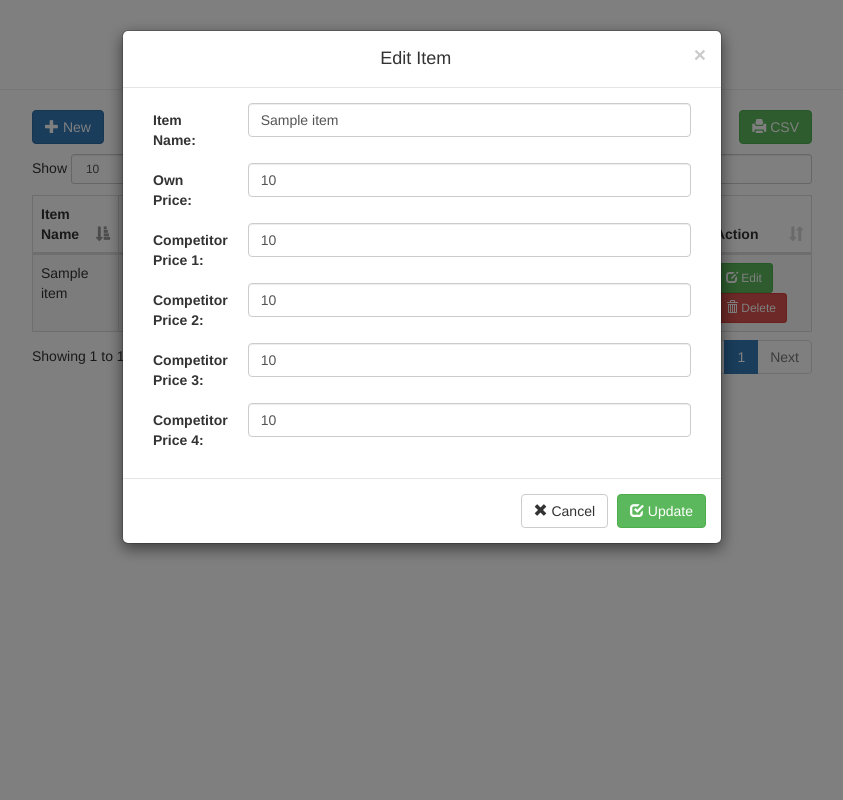
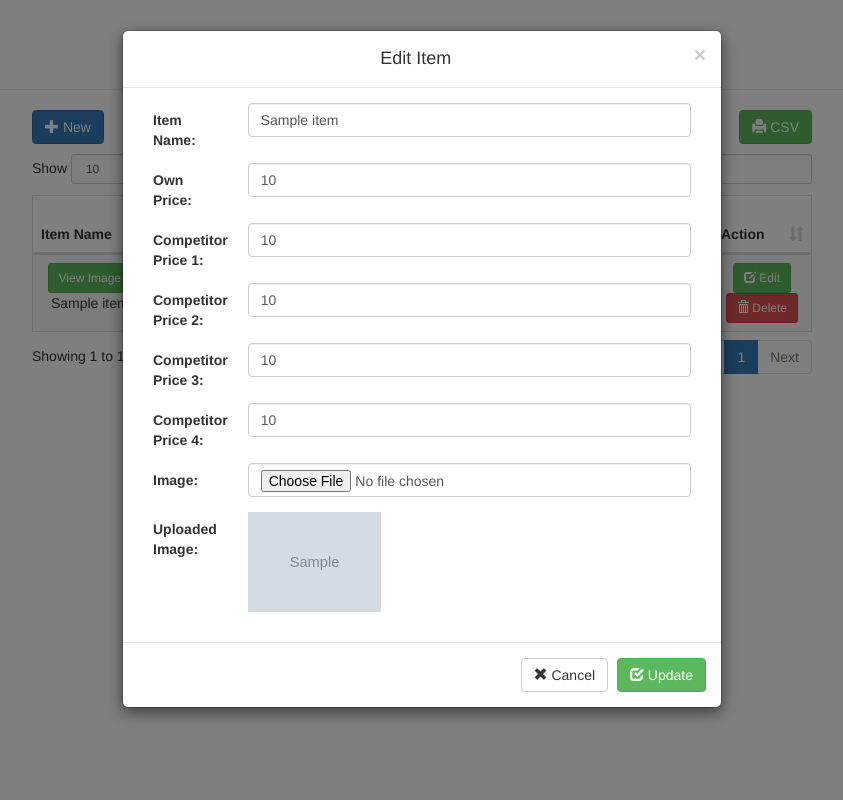
Before and after one commit to bienzworld/crud-data-table, a PHP site: page / in a window 1280 px wide, after a click on "Edit". Shown: the whole page, without its empty margins (218-1061 px from the left). Run offline with PHP 8.4, Linux system fonts and the light colour scheme; tables that the repository leaves empty or names only in its code hold one stand-in row (values such as "Sample post"); grey boxes marked "Sample" are stand-in pictures.

Commit message:
update edit item list and replace image with icon when click it will redirect to another tab to view

```diff
--- a/add.php
+++ b/add.php
@@ -11,11 +11,13 @@
     $comp_price4 = $_POST['comp_price4'];
 
     // Handle image upload
-    $targetDirectory = "uploads/"; // Specify the folder where you want to save the images
+    $targetDirectory = "uploads/";
 	if (!file_exists($targetDirectory)) {
 		mkdir($targetDirectory, 0777, true);
 	}
-    $targetFile = $targetDirectory . basename($_FILES['images']['name']);
+    $dateFormat = "YmdHis";
+    $currentDate = date($dateFormat);
+    $targetFile = $targetDirectory . $currentDate . "_" . basename($_FILES['images']['name']);
 
     // Check if the file is an actual image
     $imageFileType = strtolower(pathinfo($targetFile, PATHINFO_EXTENSION));
--- a/add_modal.php
+++ b/add_modal.php
@@ -22,7 +22,7 @@
                         <label class="control-label modal-label">Own Price:</label>
                     </div>
                     <div class="col-sm-10">
-                        <input type="number" class="form-control" name="own_price" placeholder="Own Price" required>
+                        <input type="number" class="form-control" name="own_price" placeholder="Own Price" step="0.01" required>
                     </div>
                 </div>
                 <div class="row form-group">
@@ -30,7 +30,7 @@
                         <label class="control-label modal-label">Competitor Price 1:</label>
                     </div>
                     <div class="col-sm-10">
-                        <input type="number" class="form-control" name="comp_price1" placeholder="Competitor Price" required>
+                        <input type="number" class="form-control" name="comp_price1" placeholder="Competitor Price" step="0.01" required>
                     </div>
                 </div>
                 <div class="row form-group">
@@ -38,7 +38,7 @@
                         <label class="control-label modal-label">Competitor Price 2:</label>
                     </div>
                     <div class="col-sm-10">
-                        <input type="number" class="form-control" name="comp_price2" placeholder="Competitor Price" required>
+                        <input type="number" class="form-control" name="comp_price2" placeholder="Competitor Price" step="0.01" required>
                     </div>
                 </div>
                 <div class="row form-group">
@@ -46,7 +46,7 @@
                         <label class="control-label modal-label">Competitor Price 3:</label>
                     </div>
                     <div class="col-sm-10">
-                        <input type="number" class="form-control" name="comp_price3" placeholder="Competitor Price" required>
+                        <input type="number" class="form-control" name="comp_price3" placeholder="Competitor Price" step="0.01" required>
                     </div>
                 </div>
                 <div class="row form-group">
@@ -54,7 +54,7 @@
                         <label class="control-label modal-label">Competitor Price 4:</label>
                     </div>
                     <div class="col-sm-10">
-                        <input type="number" class="form-control" name="comp_price4" placeholder="Competitor Price" required>
+                        <input type="number" class="form-control" name="comp_price4" placeholder="Competitor Price" step="0.01" required>
                     </div>
                 </div>
                 <div class="row form-group">
--- a/edit_delete_modal.php
+++ b/edit_delete_modal.php
@@ -8,7 +8,7 @@
             </div>
             <div class="modal-body">
 			<div class="container-fluid">
-			<form method="POST" action="edit.php">
+			<form method="POST" action="edit.php" enctype="multipart/form-data">
 				<input type="hidden" class="form-control" name="item_id" value="<?php echo $row['item_id']; ?>">
 				<div class="row form-group">
 					<div class="col-sm-2">
@@ -58,6 +58,25 @@
 						<input type="text" class="form-control" name="comp_price4" value="<?php echo $row['comp_price4']; ?>">
 					</div>
 				</div>
+				<!--upload image-->
+				<div class="row form-group">
+                    <div class="col-sm-2">
+                        <label class="control-label modal-label">Image:</label>
+                    </div>
+                    <div class="col-sm-10">
+                        <!-- Give your file input an id -->
+                        <input type="file" class="form-control custom-file-input" name="images" id="images">
+                    </div>
+                </div>
+                <div class="row form-group">
+                    <div class="col-sm-2">
+                        <label class="control-label modal-label">Uploaded Image:</label>
+                    </div>
+                    <div class="col-sm-10">
+                        <!-- Add the ID to the img tag to display the uploaded image -->
+                        <img src="<?php echo $row['images']; ?>" id="uploadedImage" alt="" style="max-width: 50%; max-height: 100px;">
+                    </div>
+                </div>
             </div>
 			</div>
             <div class="modal-footer">
--- a/index.php
+++ b/index.php
@@ -8,18 +8,7 @@
 	<title>Items</title>
 	<link rel="stylesheet" type="text/css" href="bootstrap/css/bootstrap.min.css">
 	<link rel="stylesheet" type="text/css" href="datatable/dataTable.bootstrap.min.css">
-	<style>
-		.height10{
-			height:10px;
-		}
-		.mtop10{
-			margin-top:10px;
-		}
-		.modal-label{
-			position:relative;
-			top:7px
-		}
-	</style>
+	<link rel="stylesheet" type="text/css" href="style.css">
 </head>
 <body>
 <div class="container">
@@ -52,7 +41,7 @@
 			</div>
 			<div class="row">
 				<a href="#addnew" data-toggle="modal" class="btn btn-primary"><span class="glyphicon glyphicon-plus"></span> New</a>
-				<a href="export_csv.php" class="btn btn-success pull-right"><span class="glyphicon glyphicon-print"></span> CSV</a>
+				<button id="exportCsvBtn" class="btn btn-success pull-right"><span class="glyphicon glyphicon-print"></span> CSV</button>
 
 			</div>
 			<div class="height10">
@@ -74,9 +63,11 @@
 							$sql = "SELECT * FROM items";
 							$query = $conn->query($sql);
 							while($row = $query->fetch_assoc()){
+								$itemImage = $row['images'];
 								echo
-								"<tr>
-									<td>".$row['item_name']."</td>
+								"<tr class='table-format'>
+									<td><button class='btn btn-success btn-sm view-image-button' data-image='$itemImage'>View Image</button>
+									$row[item_name]</td>
 									<td>"."₱".number_format($row['own_price'], 2)."</td>
 									<td>"."₱".number_format($row['comp_price1'], 2)."</td>
 									<td>"."₱".number_format($row['comp_price2'], 2)."</td>
@@ -97,7 +88,6 @@
 	</div>
 </div>
 <?php include('add_modal.php') ?>
-
 <script src="jquery/jquery.min.js"></script>
 <script src="bootstrap/js/bootstrap.min.js"></script>
 <script src="datatable/jquery.dataTables.min.js"></script>
@@ -112,31 +102,39 @@
     $(document).on('click', '.close', function(){
     	$('.alert').hide();
     })
-	    // Export CSV button click event
 	$('#exportCsvBtn').on('click', function () {
-        // Get the current DataTable data
     var currentData = dataTable.rows({ page: 'current' }).data().toArray();
+    var csvContent = "Item Name,Own Price,Competitor Price 1,Competitor Price 2,Competitor Price 3,Competitor Price 4\n";
 
-        // Create a CSV string from the current data
-        var csvContent = "Item Name,Own Price,Competitor Price 1,Competitor Price 2,Competitor Price 3,Competitor Price 4\n";
     for (var i = 0; i < currentData.length; i++) {
-            csvContent += '"' + currentData[i][0] + '","' + currentData[i][1] + '","' + currentData[i][2] + '","' + currentData[i][3] + '","' + currentData[i][4] + '","' + currentData[i][5] + '"\n';
+        // Replace HTML tags with an empty string to remove them from the data
+        var rowData = currentData[i].map(function (cellData) {
+            return cellData.replace(/<[^>]*>/g, '').trim(); // This regex removes HTML tags
+        });
+
+        csvContent += '"' + rowData[0] + '","' + rowData[1] + '","' + rowData[2] + '","' + rowData[3] + '","' + rowData[4] + '","' + rowData[5] + '"\n';
     }
 
-        // Create a Blob containing the CSV data
+    // Rest of the code for creating and downloading the CSV remains the same
     var blob = new Blob([csvContent], { type: 'text/csv;charset=utf-8;' });
-
-        // Create a download link for the CSV file
     var currentDate = new Date();
     var filename = 'items_' + currentDate.getFullYear() + '-' + ('0' + (currentDate.getMonth() + 1)).slice(-2) + '-' + ('0' + currentDate.getDate()).slice(-2) + '.csv';
     var downloadLink = document.createElement("a");
     downloadLink.href = URL.createObjectURL(blob);
     downloadLink.download = filename;
-
-        // Trigger the download
     document.body.appendChild(downloadLink);
     downloadLink.click();
     document.body.removeChild(downloadLink);
+	});
+
+});
+</script>
+<script>
+	$(document).ready(function() {
+    // Define a click event handler for the buttons with the class view-image-button
+    	$(".view-image-button").click(function() {
+   	     var imageUrl = $(this).data('image'); // Get the image URL from the data attribute
+  	      window.open(imageUrl, '_blank');
  	   });
 	});
 </script>
--- /dev/null
+++ b/style.css
@@ -0,0 +1,15 @@
+.height10{
+    height:10px;
+}
+.mtop10{
+    margin-top:10px;
+}
+.modal-label{
+    position:relative;
+    top:7px;
+}
+.table-format{
+    text-align: center;
+    vertical-align: middle;
+
+}
```
Also changed, not shown: delete.php (+19 -11 lines), edit.php (+32 -11 lines), uploads/20230918131412_screwdriver.jpg (renamed from uploads/screwdriver.jpg). Lines whose indentation alone changed are shown as unchanged.
